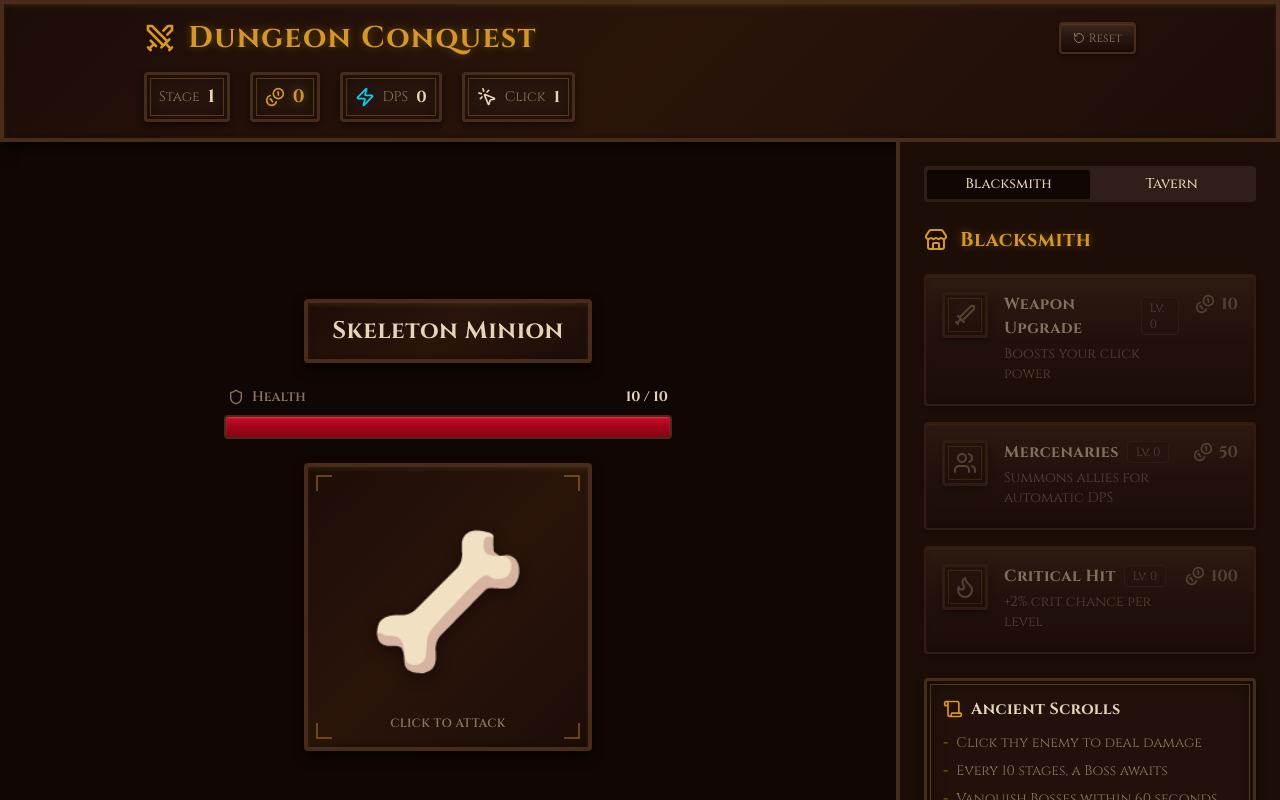
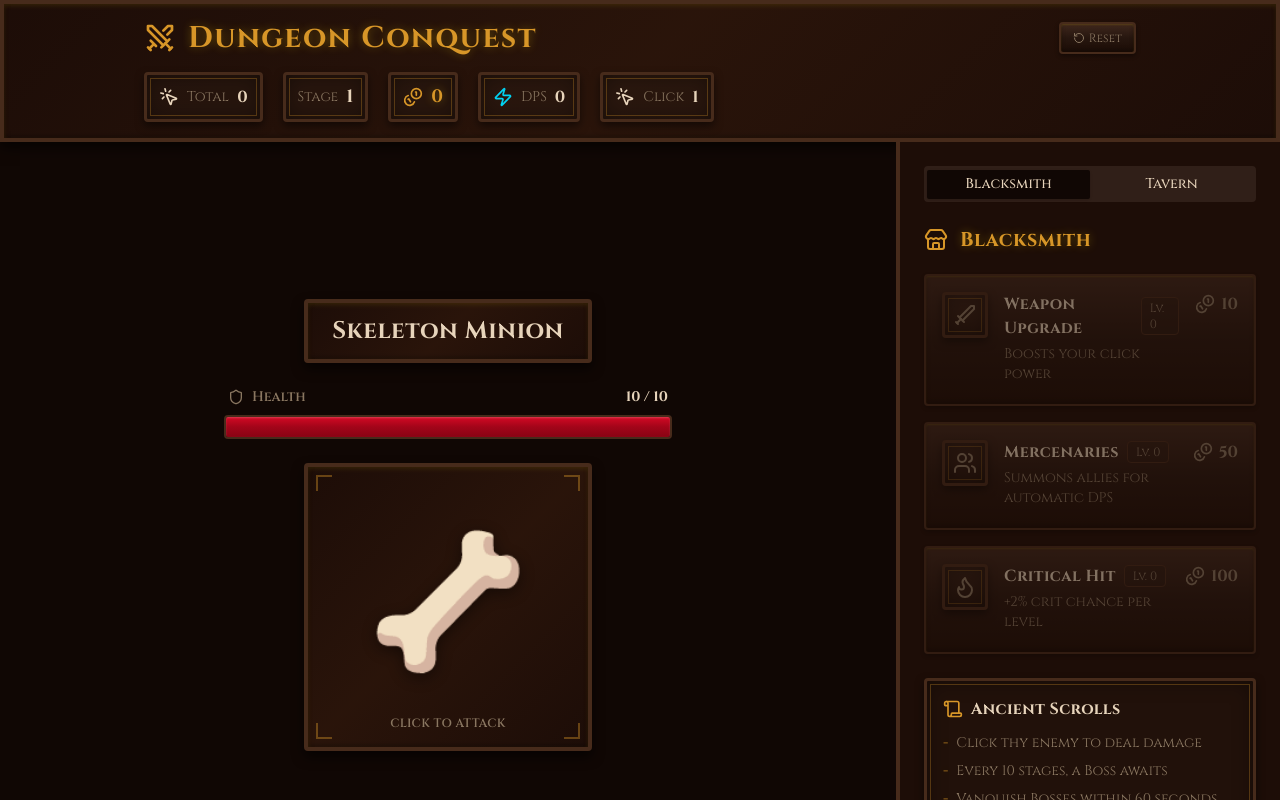
Before and after one commit to hectorl-m/Dugeon-Contest, a Next.js app: page / in a window 1280 px wide. Shown: the top 800 px of the page. Built offline with nearby package versions, Linux system fonts and the light colour scheme.

Commit message:
Add total clicks tracking to game state and display in stats header

```diff
--- a/components/game/game-container.tsx
+++ b/components/game/game-container.tsx
@@ -53,6 +53,7 @@ export function GameContainer() {
         dps={gameState.dps}
         clickDamage={gameState.clickDamage}
         critChance={gameState.critChance}
+        totalClicks={gameState.totalClicks}
         onReset={resetGame}
         demonSouls={gameState.demonSouls}
       />
--- a/components/game/stats-header.tsx
+++ b/components/game/stats-header.tsx
@@ -9,6 +9,7 @@ interface StatsHeaderProps {
   dps: number;
   clickDamage: number;
   critChance: number;
+  totalClicks: number;
   demonSouls: number;
   onReset: () => void;
 }
@@ -19,6 +20,7 @@ export function StatsHeader({
   dps,
   clickDamage,
   critChance,
+  totalClicks,
   demonSouls,
   onReset,
 }: StatsHeaderProps) {
@@ -42,6 +44,13 @@ export function StatsHeader({
 
         {/* Stats Row */}
         <div className="flex flex-wrap gap-3 md:gap-5">
+          {/* Total Clicks */}
+          <div className="flex items-center gap-2 px-3 py-2 rounded medieval-border bg-secondary/50">
+            <MousePointerClick className="w-5 h-5 text-foreground" />
+            <span className="text-muted-foreground text-sm">Total</span>
+            <span className="font-bold text-foreground">{formatNumber(totalClicks)}</span>
+          </div>
+
           {/* Level */}
           <div className="flex items-center gap-2 px-3 py-2 rounded medieval-border bg-secondary/50">
             <span className="text-muted-foreground text-sm">Stage</span>
--- a/hooks/use-game.ts
+++ b/hooks/use-game.ts
@@ -22,6 +22,7 @@ export interface GameState {
   dps: number;
   clickDamage: number;
   critChance: number;
+  totalClicks: number;
   isBoss: boolean;
   bossTimer: number;
   upgrades: Upgrade[];
@@ -117,6 +118,7 @@ const getInitialState = (): GameState => ({
   dps: 0,
   clickDamage: 1,
   critChance: 0,
+  totalClicks: 0,
   isBoss: false,
   bossTimer: BOSS_TIMER_DURATION,
   upgrades: initialUpgrades,
@@ -330,6 +332,10 @@ export function useGame() {
       const isCrit = Math.random() * 100 < gameState.critChance;
       const damage = isCrit ? gameState.clickDamage * 5 : gameState.clickDamage;
 
+      setGameState((prev) => ({
+        ...prev,
+        totalClicks: prev.totalClicks + 1,
+      }));
       dealDamage(damage, isCrit, x, y);
     },
     [gameState.clickDamage, gameState.critChance, dealDamage]
@@ -605,6 +611,7 @@ export function useGame() {
         ...getInitialState(),
         demonSouls: newDemonSouls,
         upgrades: newUpgrades,
+        totalClicks: prev.totalClicks,
         ...stats,
       };
     });
```
